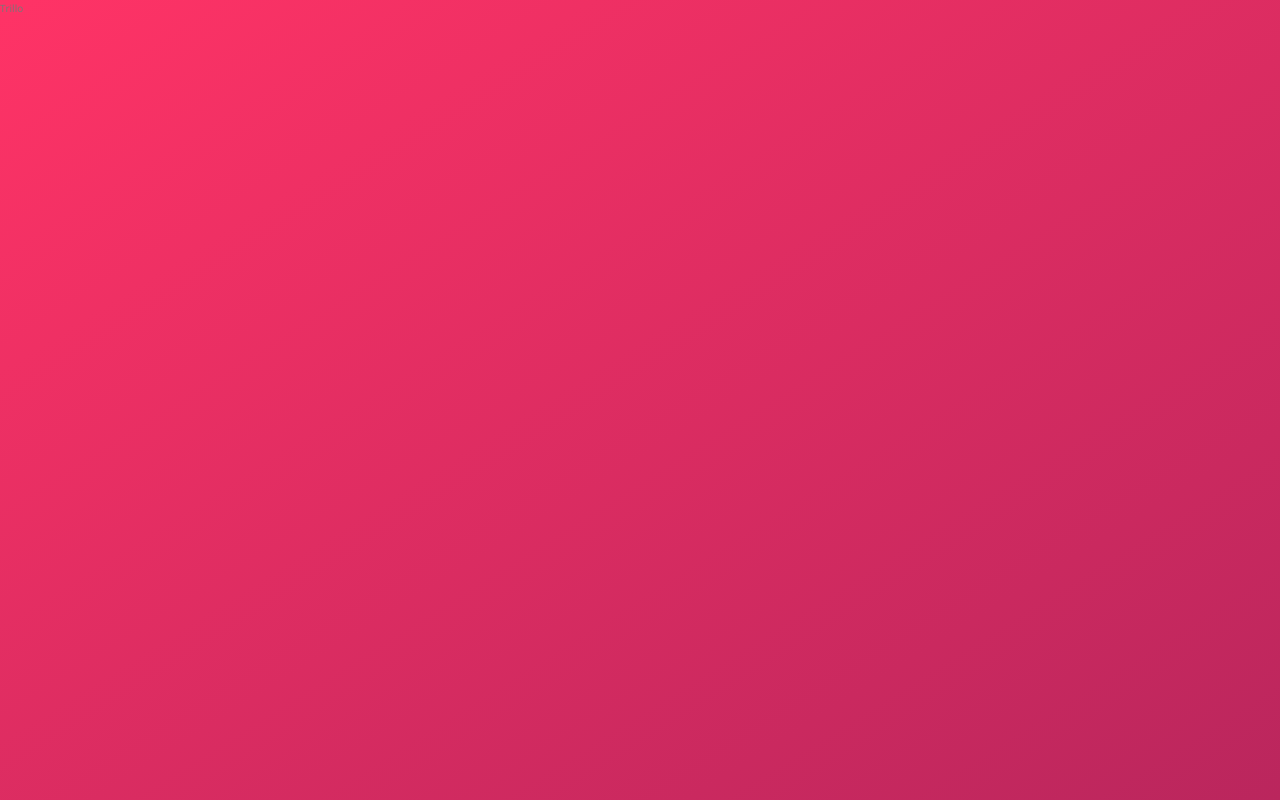
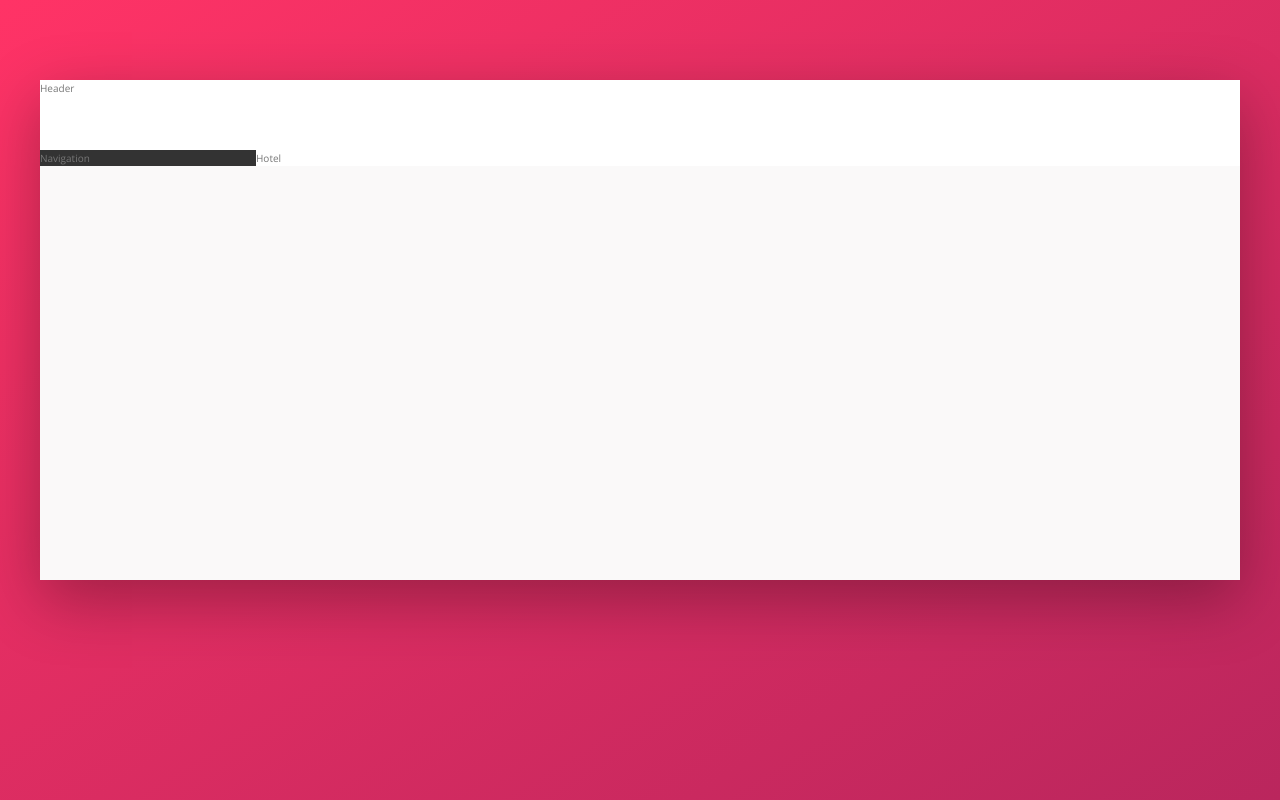
Before and after one commit to rzuloaga/Trillo, a website: page index.html in a window 1280 px wide. Drawn offline with nearby package versions, Linux system fonts and the light colour scheme.

Commit message:
After 7-74

```diff
--- a/index.html
+++ b/index.html
@@ -11,6 +11,20 @@
         <title>trillo &mdash; Your all-in-one booking app</title>
     </head>
     <body>
-        Trillo
+        <div class="container">
+            <header class="header">
+                Header
+            </header>
+
+            <div class="content">
+                <nav class="sidebar">
+                    Navigation
+                </nav>
+
+                <main class="hotel-view">
+                    Hotel
+                </main>
+            </div>
+        </div>
     </body>
 </html>
--- a/sass/base/_base.scss
+++ b/sass/base/_base.scss
@@ -20,4 +20,5 @@ body {
     background-size: cover;
     background-repeat: no-repeat;
     min-height: 100vh;
+    padding: 8rem 0;
 }
--- a/sass/base/_layout.scss
+++ b/sass/base/_layout.scss
@@ -0,0 +1,28 @@
+.container {
+    max-width: 120rem;
+    margin: auto;
+    background-color: var(--color-grey-light-1);
+    box-shadow: var(--shadow-dark);
+
+    min-height: 50rem;
+}
+
+.header {
+    height: 7rem;
+    background-color: $color-white;
+    border-bottom: var(--color-grey-light-2);
+}
+
+.content {
+    display: flex;
+}
+
+.sidebar {
+    background-color:  var(--color-grey-dark-1);
+    flex: 0 0 18%;
+}
+
+.hotel-view {
+    background-color: $color-white;
+    flex: 1 1 auto;
+}
--- a/sass/base/_variables.scss
+++ b/sass/base/_variables.scss
@@ -30,6 +30,8 @@ $color-grey-dark-1: #333;
 $color-grey-dark-2: #777;
 $color-grey-dark-3: #999;
 
+$color-white: #fff;
+
 // CSS custom properties
 :root {
     --color-primary: #eb2f64;
@@ -44,4 +46,6 @@ $color-grey-dark-3: #999;
     --color-grey-dark-1: #333;
     --color-grey-dark-2: #777;
     --color-grey-dark-3: #999;
+
+    --shadow-dark: 0 2rem 6rem rgba(0,0,0,.3);
 }
--- a/sass/main.scss
+++ b/sass/main.scss
@@ -1,5 +1,5 @@
+@import 'base/variables';
 @import 'base/base';
 @import 'base/layout';
-@import 'base/variables';
 
 // @import 'components/base';
```
Also changed, not shown: css/style.css.
